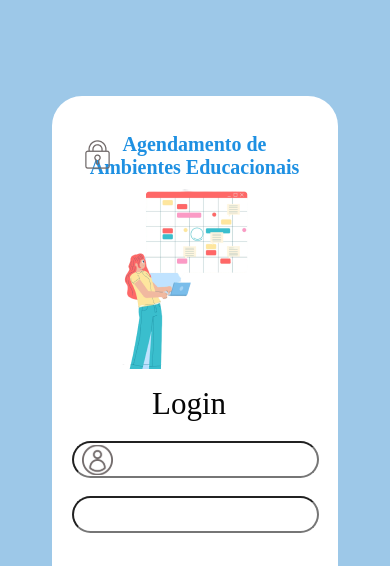
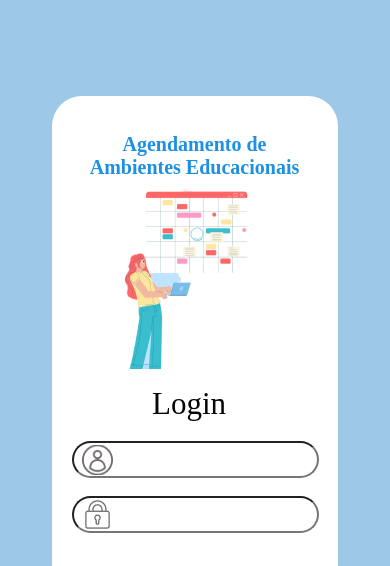
Before and after one commit to typelv77/agendamento-main, a React (Vite) app: page / in a window 390 px wide. Shown: the top 566 px of the page. Built offline with nearby package versions, Linux system fonts and the light colour scheme.

Commit message:
true final login

```diff
--- a/src/components/InputLogin/style.css
+++ b/src/components/InputLogin/style.css
@@ -29,7 +29,7 @@
     }
 
     #img-input-login-password {
-      margin-top: 43px;
+      margin-top: 403px;
     }
   }
 
```
